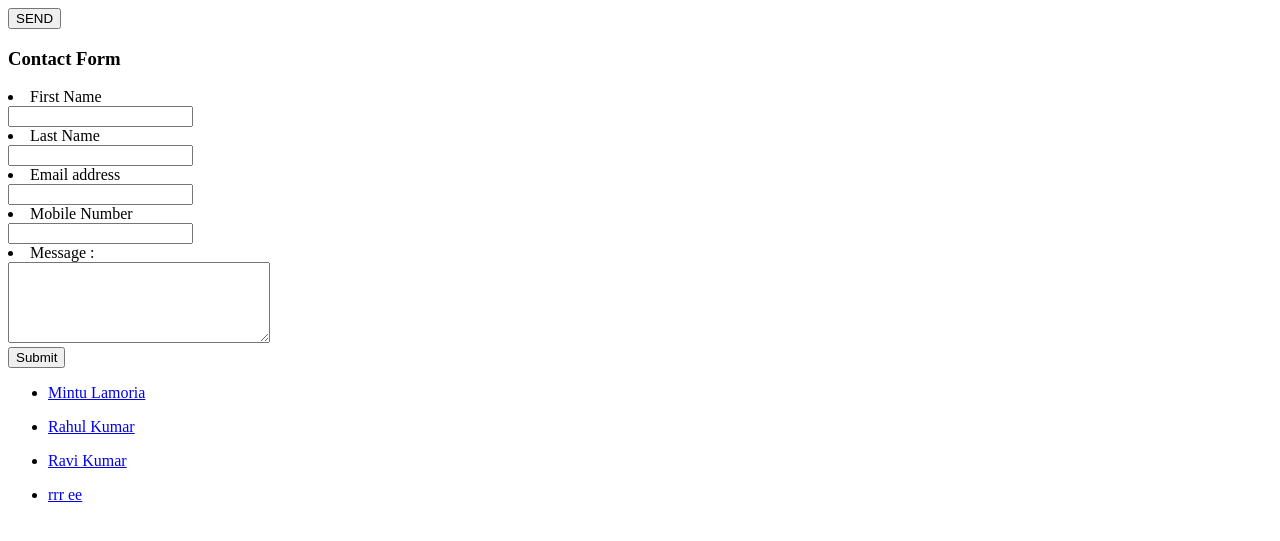
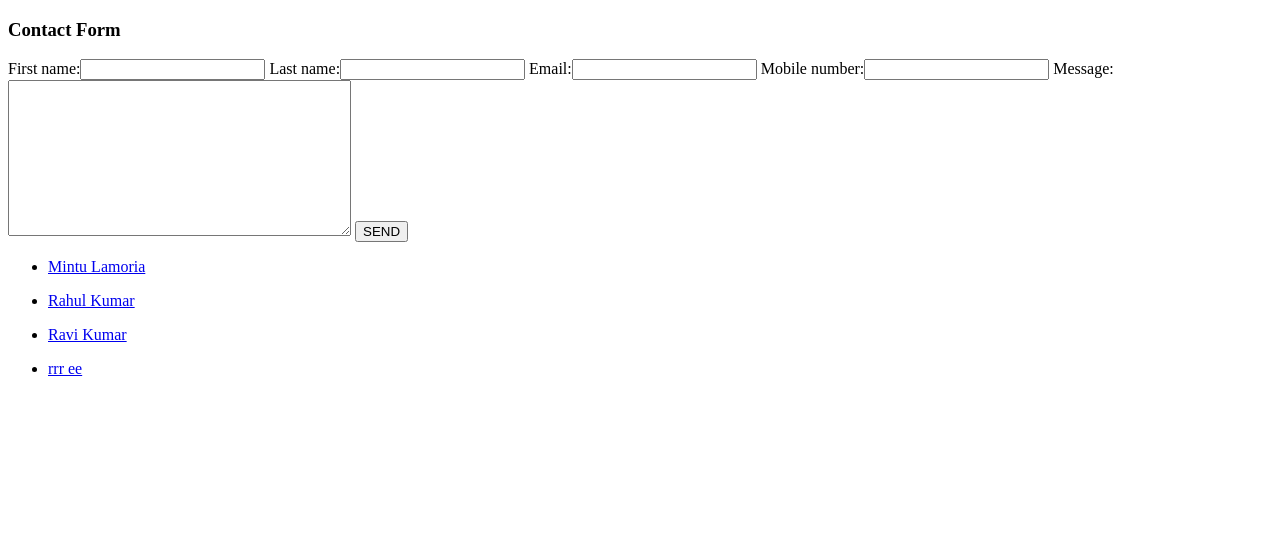
Before and after one commit to mintulamoria/ContactApp, a Django app: page / in a window 1280 px wide. Shown: the top 541 px of the page. Run offline with Django 3.2, Linux system fonts and the light colour scheme; data comes from the database, SQL or seed files in the repository; both versions use the stored data as it was after the commit.

Commit message:
Show User list

```diff
--- a/contact/forms.py
+++ b/contact/forms.py
@@ -4,6 +4,6 @@ from .models import Person
 
 class PersonForm(forms.ModelForm):
 
-class Meta:
-        model = Person
-        fields = ('first_name', 'last_name', 'email', 'mobile_number', 'message')
+	class Meta:
+		model = Person
+		fields = ('first_name', 'last_name', 'email', 'mobile_number', 'message')
--- a/contact/templates/contact/contact_list.html
+++ b/contact/templates/contact/contact_list.html
@@ -3,57 +3,22 @@
 <head>
     <title>Contact App</title>
 </head>
+
+<body>
+
+<div class="container my-3">
+<h3>Contact Form</h3>
 <form method="POST">
     {% csrf_token %}
     {{ form }}
     <button type="submit">SEND</button>
 </form>
-<body>
-
-<div class="container my-3">
-<h3>Contact Form</h3>
-<form action="person" method="post">
-{% csrf_token %}
-  <div class="form-group">
-    <li><label for="name">First Name</label></li>
-    <input type="text" class="form-control" id="name" name="name"aria-describedby="name">
-  </div>
-
-  <div class="form-group">
-    <li><label for="name">Last Name</label></li>
-    <input type="text" class="form-control" id="name" name="name"aria-describedby="name">
-  </div>
-
-  <div class="form-group">
-    <li><label for="email">Email address</label></li>
-    <input type="email" class="form-control" id="email" name="email" aria-describedby="emailHelp">
-  </div>
-
-  <div class="form-group">
-    <li><label for="mobile">Mobile Number</label></li>
-    <input type="tel" class="form-control" id="mobile" name="mobile">
-  </div>
-
-  <div class="form-group">
-    <li><label for="content">Message :</label></li>
-    <textarea class="form-control" name="person" id="person" cols="30" rows="5"></textarea>
-  </div>
-
-  <button type="submit" class="btn btn-primary">Submit</button>
-</form>
 </div>
-
     <div>
         {% for person in persons %}
             <ul>
                 <li><a href="#">{{ person.full_name }}</a></li>
             </ul>
-            <form method="post">
-			    {% csrf_token %}
-			    <div class="form-group">
-			    {{ form.as_p }}
-			    </div>
-			</form>
         {% endfor %}
     </div>
 </body>
--- a/contact/urls.py
+++ b/contact/urls.py
@@ -7,7 +7,7 @@ app_name = 'contact'
 
 
 urlpatterns = [
-    path('', views.contact_list, name='contact_list'),
+    path('', views.contact_new, name='contact_list'),
 #	path('', views.Person, name='Person'),
 
 ]
--- a/contact/views.py
+++ b/contact/views.py
@@ -1,5 +1,6 @@
 from django.shortcuts import render, get_object_or_404, redirect
 from .models import Person
+from .forms import *
 #from django.urls import reverse_lazy
 #from django.views.generic import View, CreateView
 
@@ -9,9 +10,9 @@ from .models import Person
 #	success_url = reverse_lazy("contact")
 
 
-def contact_list(request):
-	persons = Person.objects.all().order_by('first_name')
-	return render(request, 'contact/contact_list.html', {'persons': persons})
+# def contact_list(request):
+# 	persons = Person.objects.all().order_by('first_name')
+# 	return render(request, 'contact/contact_list.html', {'persons': persons})
 
 def contact_new(request):
 	if request.method == 'POST':
@@ -21,15 +22,17 @@ def contact_new(request):
 			return redirect('/')
 	else:
 		form = PersonForm()
-	return render(request, 'contact/contact_edit.html', {'form': form})
+	persons = Person.objects.all().order_by('first_name')
+	return render(request, 'contact/contact_list.html', {'form': form, 'persons':persons})
 
-def contact_edit(request, pk):
-	person = get_object_or_404(Person, pk=pk)
-	if request.method == 'POST':
-		form = PersonForm(request.POST, instance=person)
-		if form.is_valid():
-			form.save()
-			return redirect('/person/' + str(person.pk))
-	else:
-		form = PersonForm(instance=person)
-	return render(request, 'contact/contact_edit.html', {'form': form})
+# def contact_edit(request, pk):
+# 	person = get_object_or_404(Person, pk=pk)
+# 	if request.method == 'POST':
+# 		form = PersonForm(request.POST, instance=person)
+# 		if form.is_valid():
+# 			form.save()
+# 			return redirect('/person/' + str(person.pk))
+# 	else:
+# 		form = PersonForm(instance=person)
+# 	return render(request, 'contact/contact_edit.html', {'form': form})
+#
```
Also changed, not shown: db.sqlite3.
